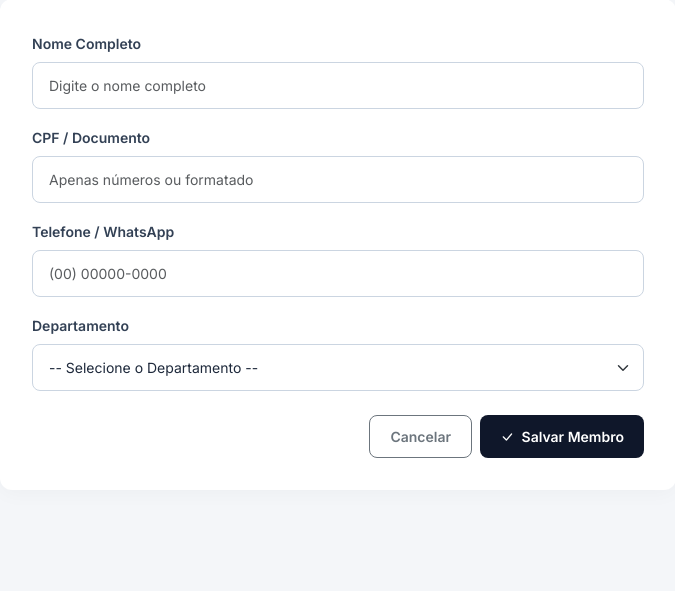
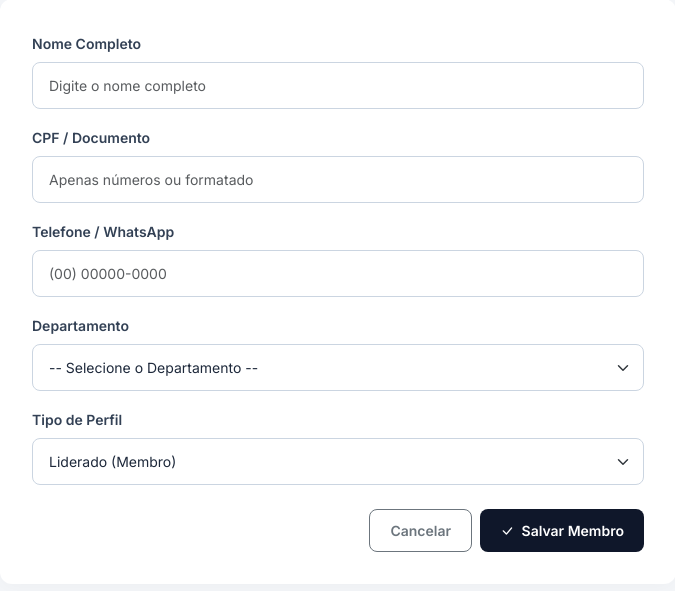
Before and after one commit to SimiTeste/church-presence, a Flask app: page /members/new in a window 1280 px wide. Shown: the part 149-740 px from the top of the page, without its empty margins (302-977 px from the left). Run offline with Flask 3, Linux system fonts and the light colour scheme; a user stored in the database is signed in.

Commit message:
Atualiza o template HTML de cadastro com o seletor de perfil

```diff
--- a/templates/edit_member.html
+++ b/templates/edit_member.html
@@ -142,7 +142,7 @@
                     <input type="text" class="form-control" id="telefone" name="telefone" value="{{ member.telefone if member else '' }}" placeholder="(00) 00000-0000">
                 </div>
 
-                <div class="mb-4">
+                <div class="mb-3">
                     <label for="departamento" class="form-label">Departamento</label>
                     <select class="form-select" id="departamento" name="departamento" required>
                         <option value="">-- Selecione o Departamento --</option>
@@ -151,6 +151,15 @@
                         <option value="Jovens" {{ 'selected' if member and member.departamento == 'Jovens' else '' }}>Jovens</option>
                         <option value="Adultos" {{ 'selected' if member and member.departamento == 'Adultos' else '' }}>Adultos</option>
                         <option value="Geral" {{ 'selected' if member and member.departamento == 'Geral' else '' }}>Geral</option>
+                    </select>
+                </div>
+
+                <!-- CAMPO TIPO DE PERFIL ADICIONADO -->
+                <div class="mb-4">
+                    <label for="tipo" class="form-label">Tipo de Perfil</label>
+                    <select class="form-select" id="tipo" name="tipo" required>
+                        <option value="USER" {{ 'selected' if member and member.tipo == 'USER' else '' }}>Liderado (Membro)</option>
+                        <option value="LIDER" {{ 'selected' if member and member.tipo == 'LIDER' else '' }}>Líder</option>
                     </select>
                 </div>
 
```
